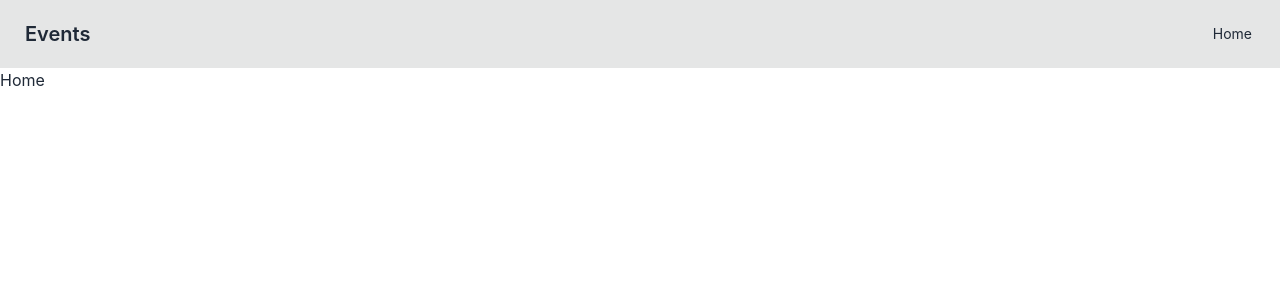
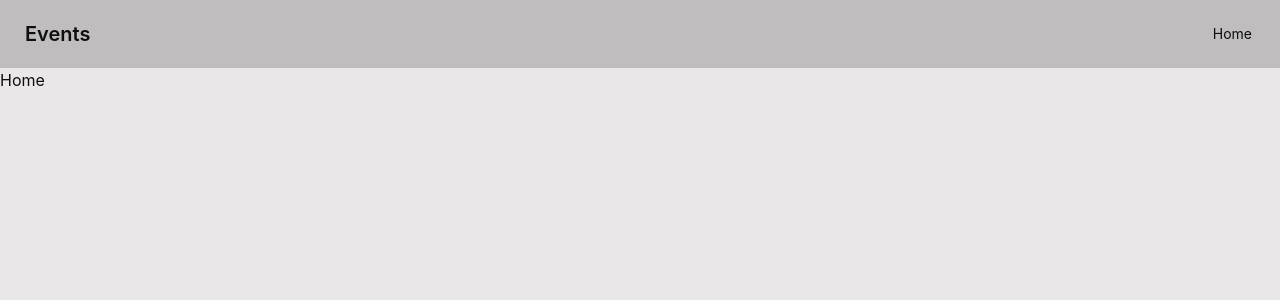
Before and after one commit to Lernya/EventScheduler, a React (Vite) app: page / in a window 1280 px wide. Shown: the top 300 px of the page. Built offline with nearby package versions, Linux system fonts and the light colour scheme.

Commit message:
DaisyUI-Theme

```diff
--- a/tailwind.config.js
+++ b/tailwind.config.js
@@ -10,4 +10,7 @@ export default {
     extend: {},
   },
   plugins: [daisyui],
+  daisyui: {
+    themes: ['garden'],
+  },
 }
```
